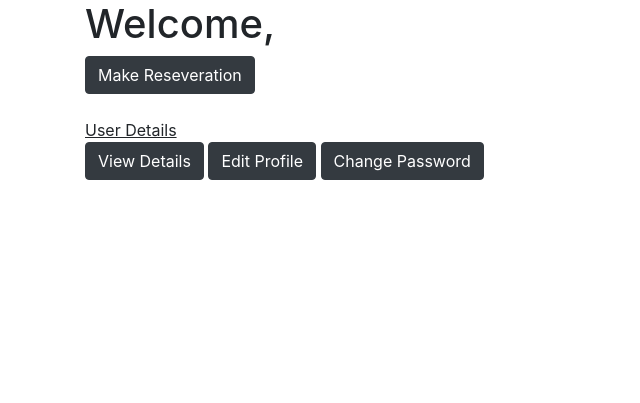
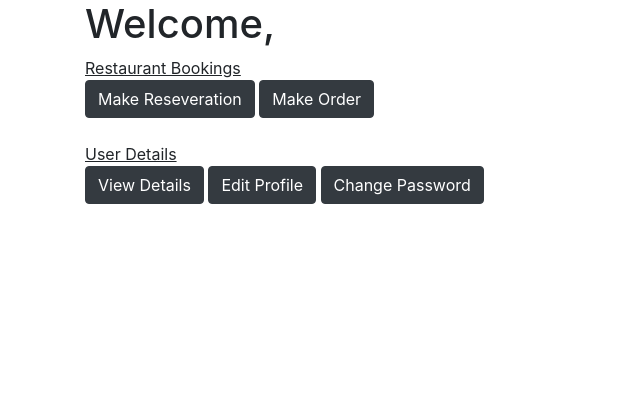
Before and after one commit to Re-Tails/restaurant-booking, a Django app: page /dashboard/ in a window 1280 px wide. Shown: the part 56-459 px from the top of the page, without its empty margins (0-640 px from the left). Run offline with Django 3.2, Linux system fonts and the light colour scheme; some libraries are stand-ins or nearby versions.

Commit message:
Added customer feature in dashboard

```diff
--- a/restaurant/templates/dashboard.html
+++ b/restaurant/templates/dashboard.html
@@ -11,7 +11,10 @@
 
 
   {% else %}
+  <u>Restaurant Bookings</u><br>
   <a href="/reservation/add" class="btn btn-dark">Make Reseveration</a>
+  <a href="" class="btn btn-dark">Make Order</a>
+
   {% endif %}
   <br><br>
   <u>User Details</u><br>
```
